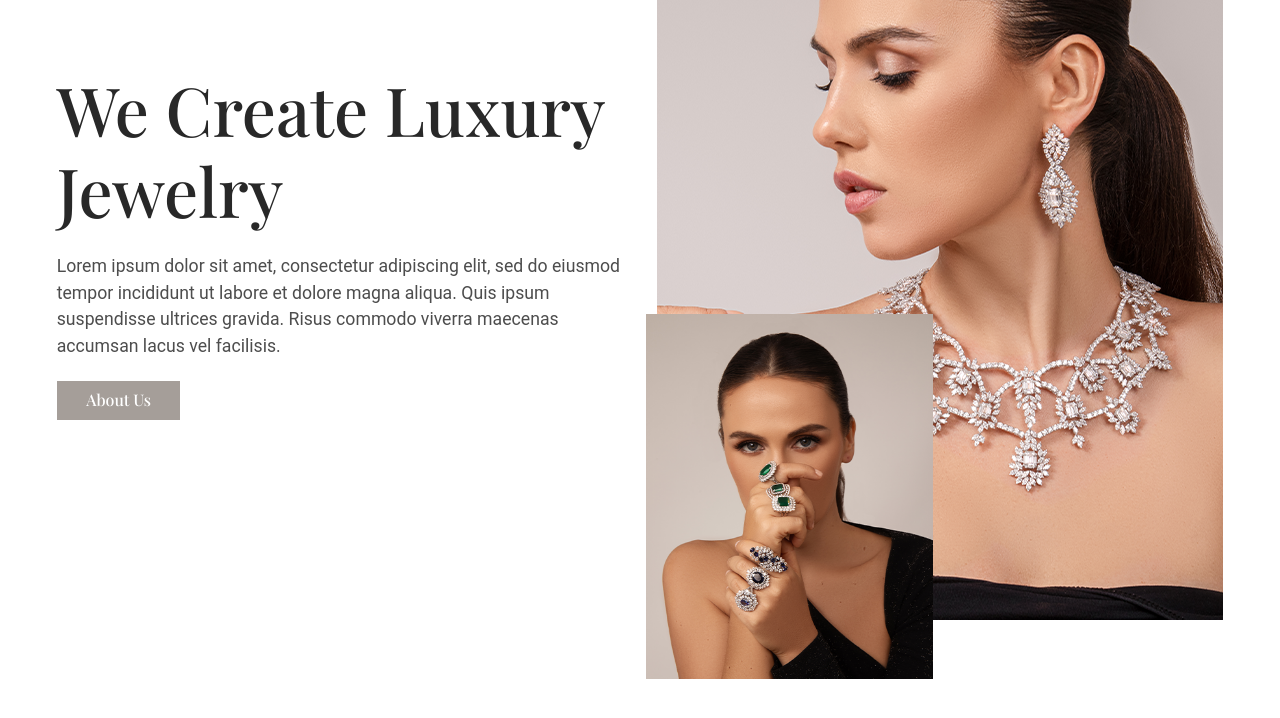
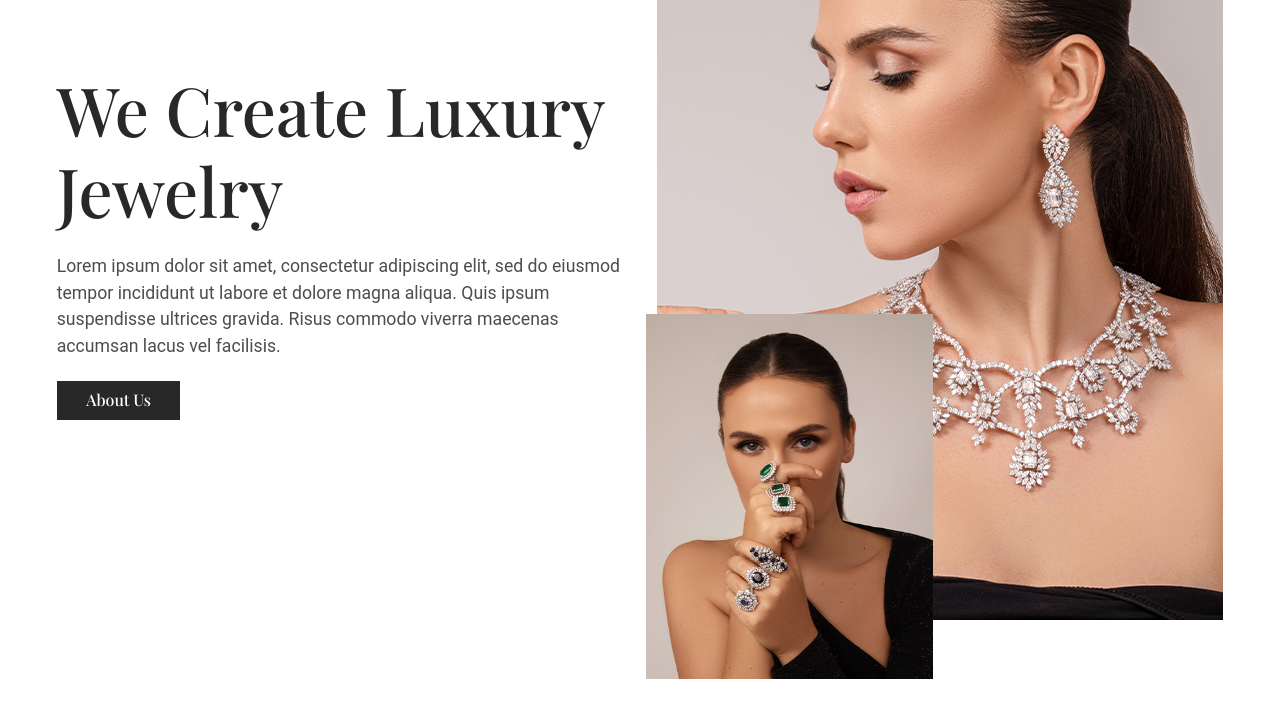
Before and after one commit to arsalanahmeddev1/antonio-careena, a plain HTML site: page index.html in a window 1280 px wide. In both pictures the pointer is over the button "About Us". Shown: the part 1469-2187 px from the top of the page. Drawn offline with nearby package versions, Linux system fonts and the light colour scheme.

Commit message:
added button hover

```diff
--- a/assets/css/style.css
+++ b/assets/css/style.css
@@ -284,6 +284,10 @@ img {
   color: var(--theme-color) !important;
   transition: all ease 0.5s;
 }
+.primary-button:hover {
+  background-color: var(--theme-color);
+  color: var(--default-color);
+}
 /* responsive */
 .close-menu i,
 .open-menu i {
--- a/index.html
+++ b/index.html
@@ -146,7 +146,7 @@
                         labore et dolore magna aliqua. Quis ipsum suspendisse ultrices gravida. Risus commodo viverra
                         maecenas accumsan lacus vel facilisis.
                     </p>
-                    <button class="primary-button">About Us</button>
+                    <button class="primary-button hover">About Us</button>
                 </div>
                 <div class="col-md-6 text-end ">
                     <div class="position-relative">
```
